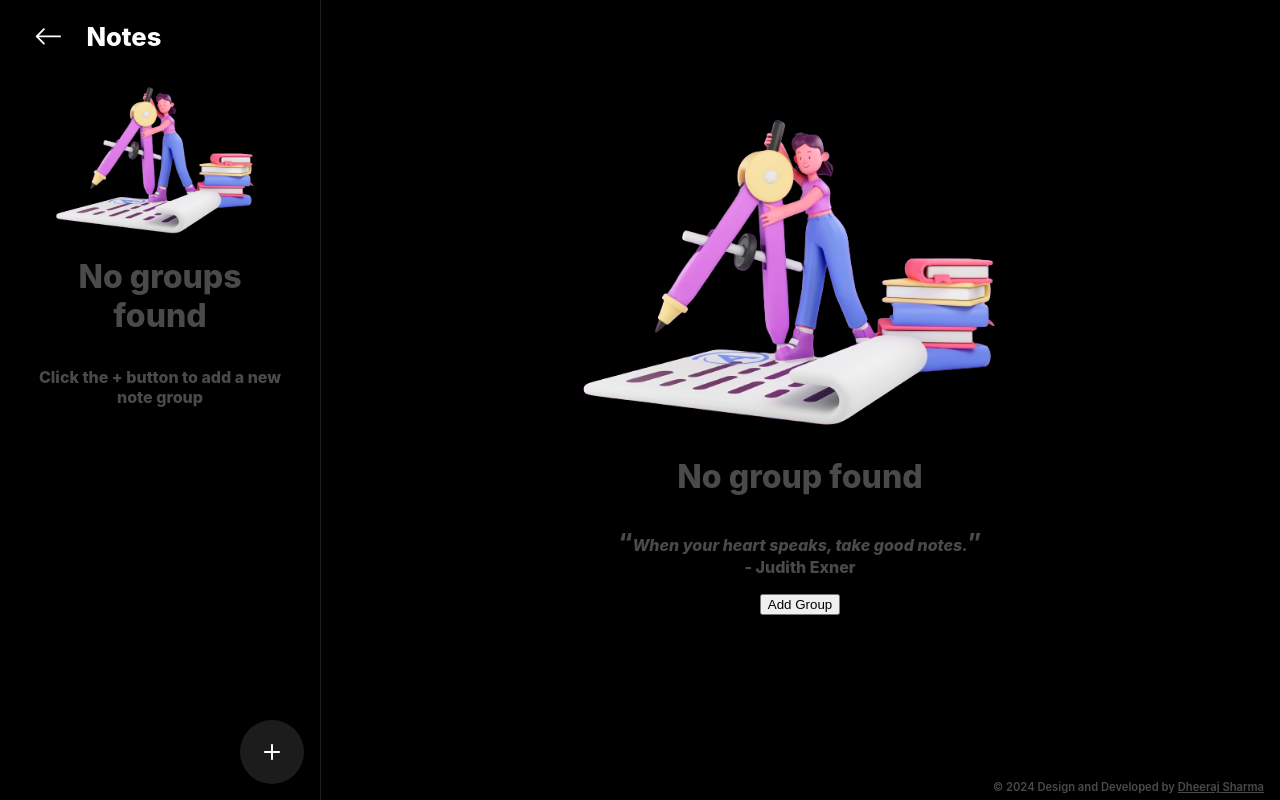
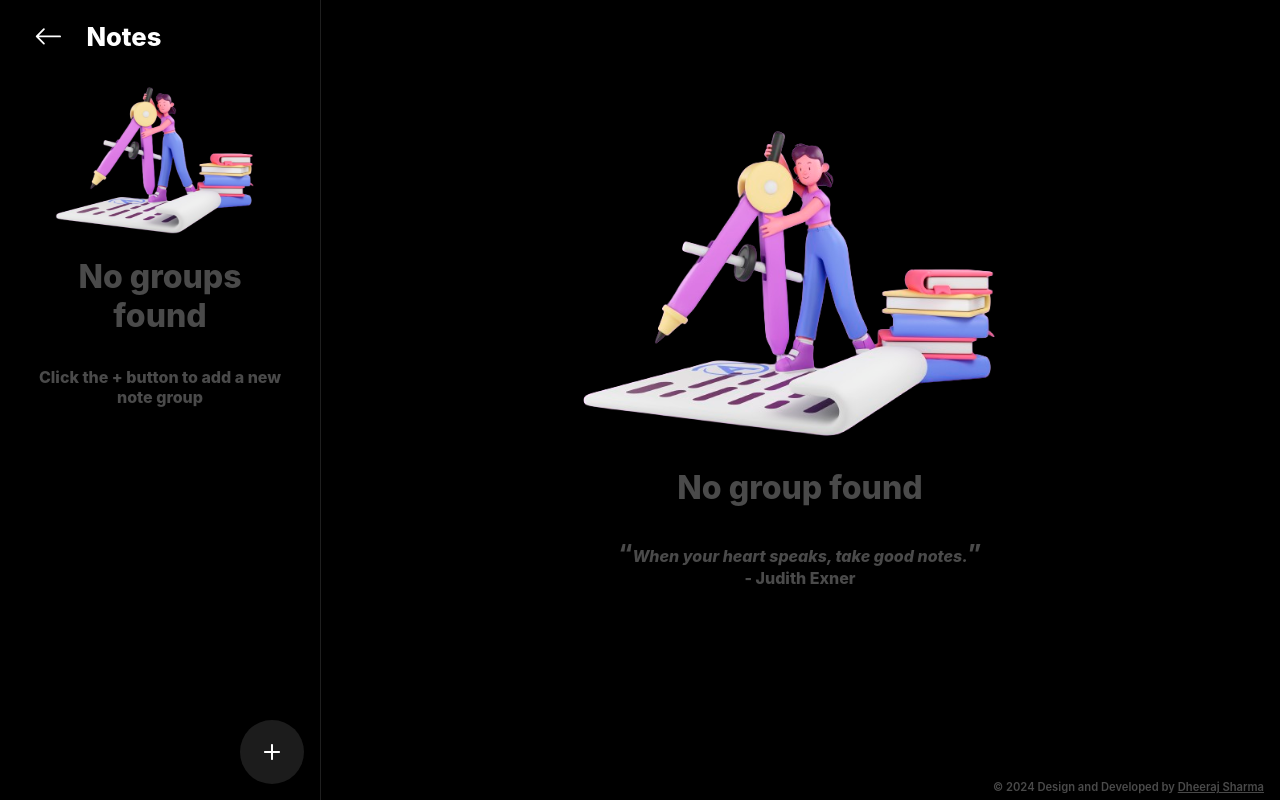
Before and after one commit to DheerajSharma404/Notes-App, a React (Vite) app: page /groups/1 in a window 1280 px wide. Built offline with nearby package versions, Linux system fonts and the light colour scheme.

Commit message:
Refactor: Remove the add Group Button for larger screen.

```diff
--- a/src/pages/NoteGroupContent/NoteGroupContent.jsx
+++ b/src/pages/NoteGroupContent/NoteGroupContent.jsx
@@ -143,11 +143,11 @@ const NoteGroupContent = () => {
               <span style={{ fontSize: "1.5rem" }}>&rdquo;</span>
               <br />- Judith Exner
             </p>
-            <div className='mobileAddBtnWrapper'>
+           {isMobile && <div className='mobileAddBtnWrapper'>
               <button className='mobileAddBtn' onClick={toggleModal}>
                 Add Group
               </button>
-            </div>
+            </div>}
           </div>
           {actionType === "create" && isModalOpen && (
             <Modal
```
